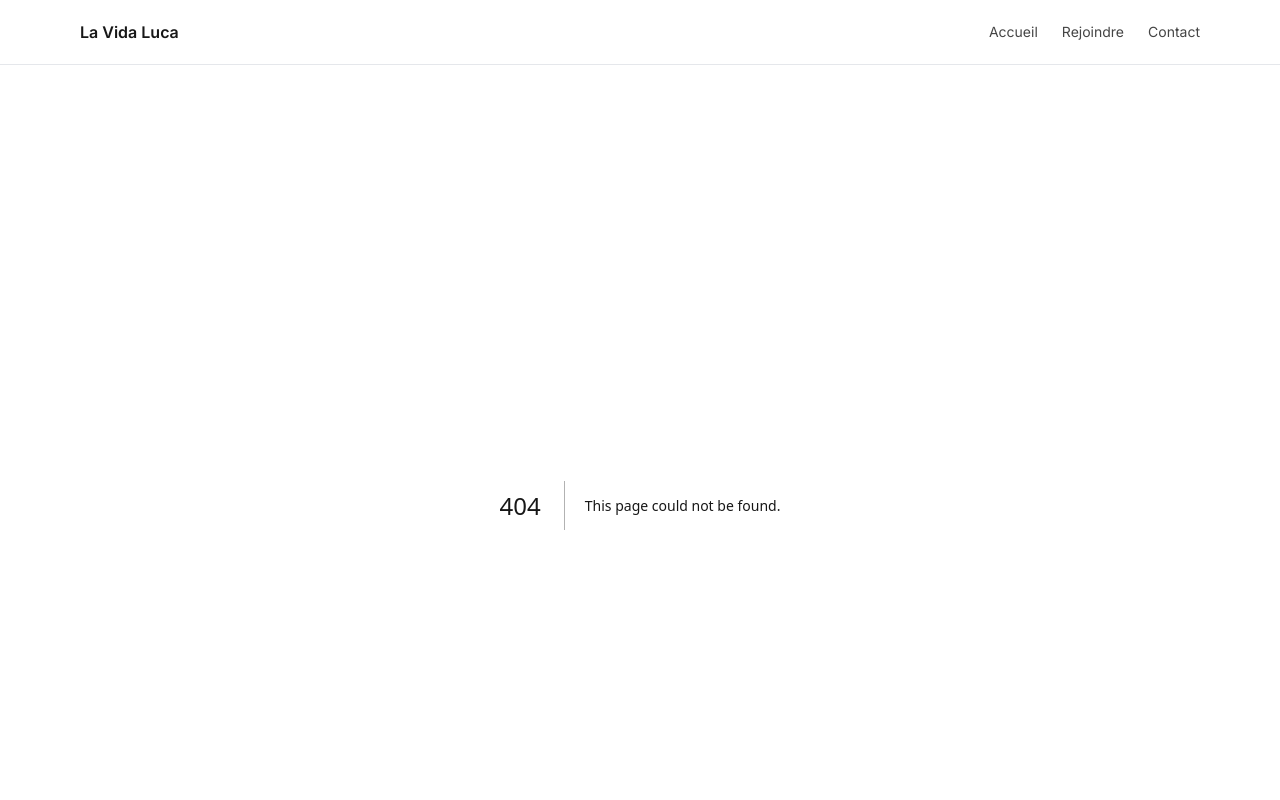
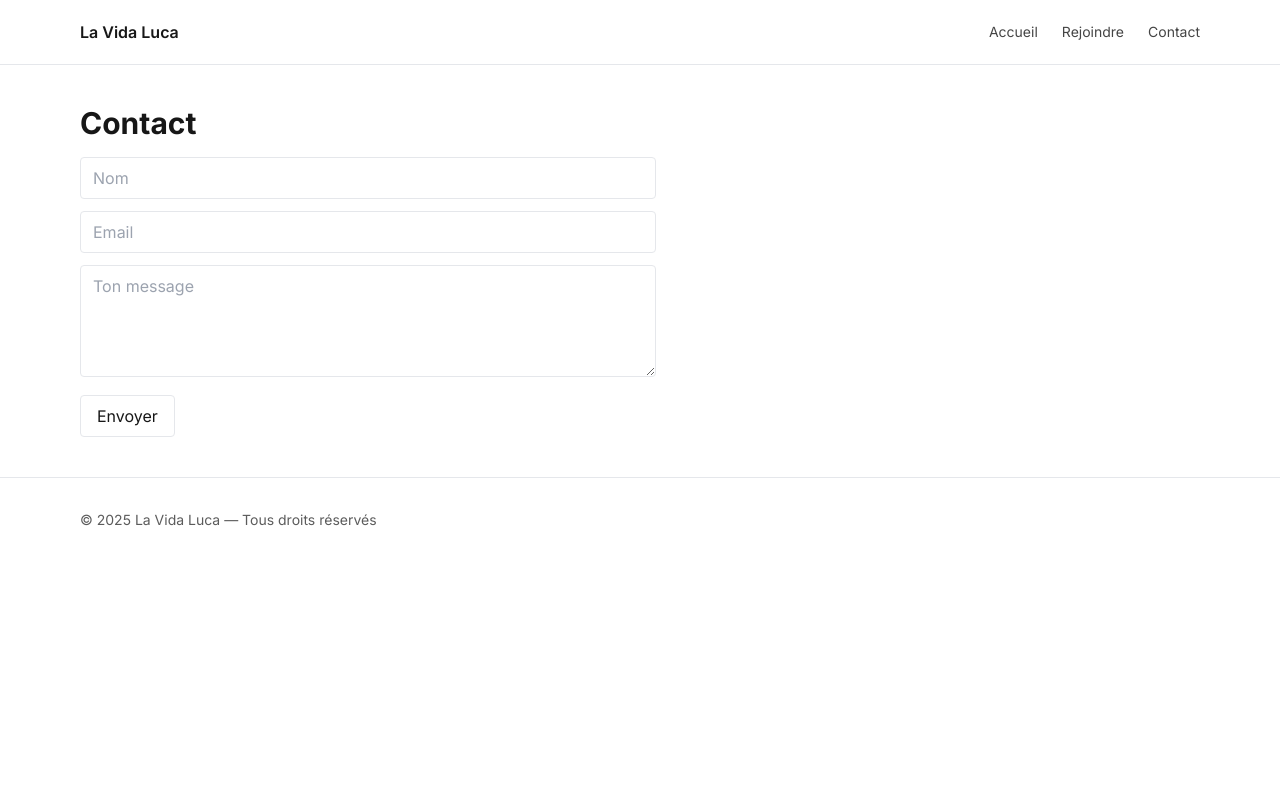
Before and after one commit to vidaluca77-cloud/LaVidaLuca-App, a Next.js app: page /contact in a window 1280 px wide. Before the commit this address had no page. Shown: the top 800 px of the page. Built offline with nearby package versions, Linux system fonts and the light colour scheme.

Commit message:
Create page.tsx

```diff
--- /dev/null
+++ b/src/app/contact/page.tsx
@@ -0,0 +1,25 @@
+"use client";
+import { useState } from "react";
+
+export default function Contact() {
+  const [ok, setOk] = useState(false);
+  async function onSubmit(e: React.FormEvent<HTMLFormElement>) {
+    e.preventDefault();
+    const data = Object.fromEntries(new FormData(e.currentTarget) as any);
+    await fetch("/api/contact", { method: "POST", body: JSON.stringify(data) });
+    setOk(true);
+  }
+  return (
+    <div className="max-w-xl">
+      <h1 className="text-3xl font-bold mb-4">Contact</h1>
+      {ok ? <p>Merci ! On te répond vite.</p> : (
+        <form onSubmit={onSubmit} className="space-y-3">
+          <input name="name" placeholder="Nom" className="w-full border px-3 py-2 rounded" required />
+          <input name="email" type="email" placeholder="Email" className="w-full border px-3 py-2 rounded" required />
+          <textarea name="message" placeholder="Ton message" className="w-full border px-3 py-2 rounded h-28" required />
+          <button className="border px-4 py-2 rounded">Envoyer</button>
+        </form>
+      )}
+    </div>
+  );
+}
```
